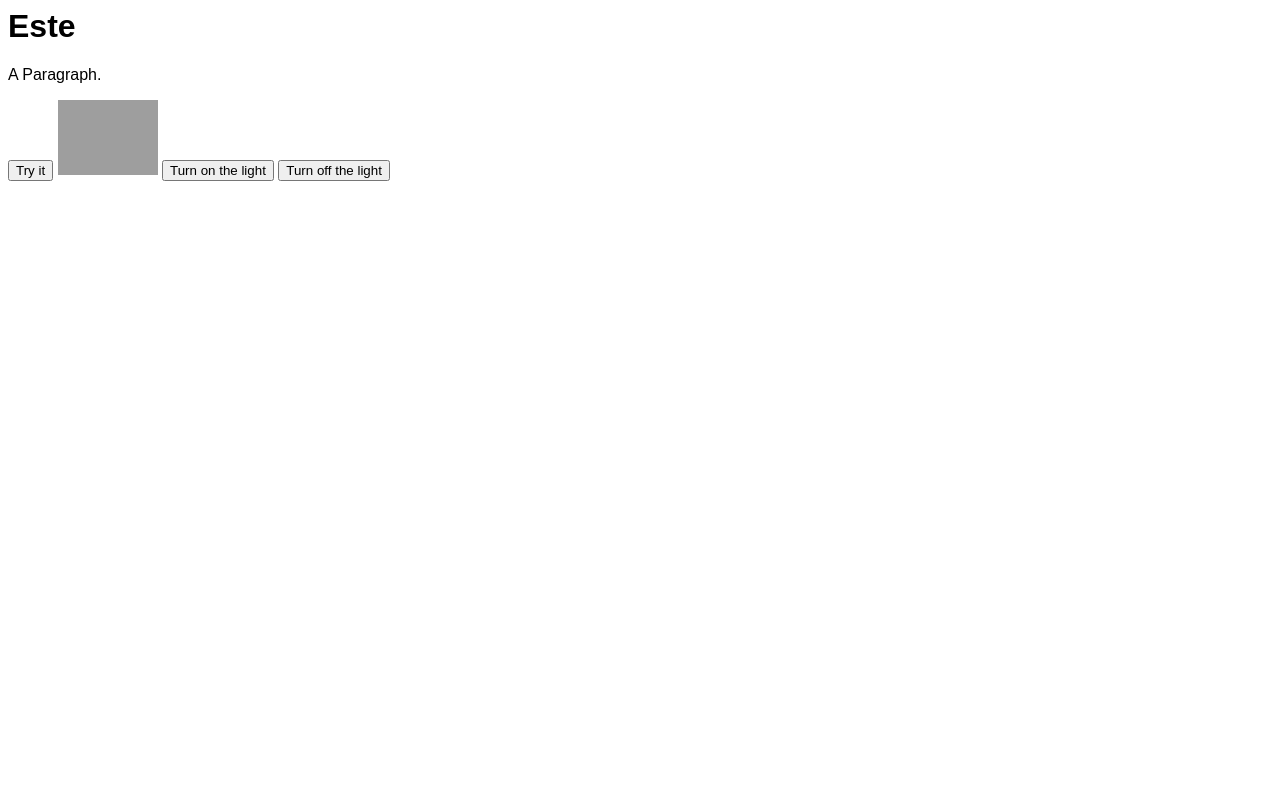
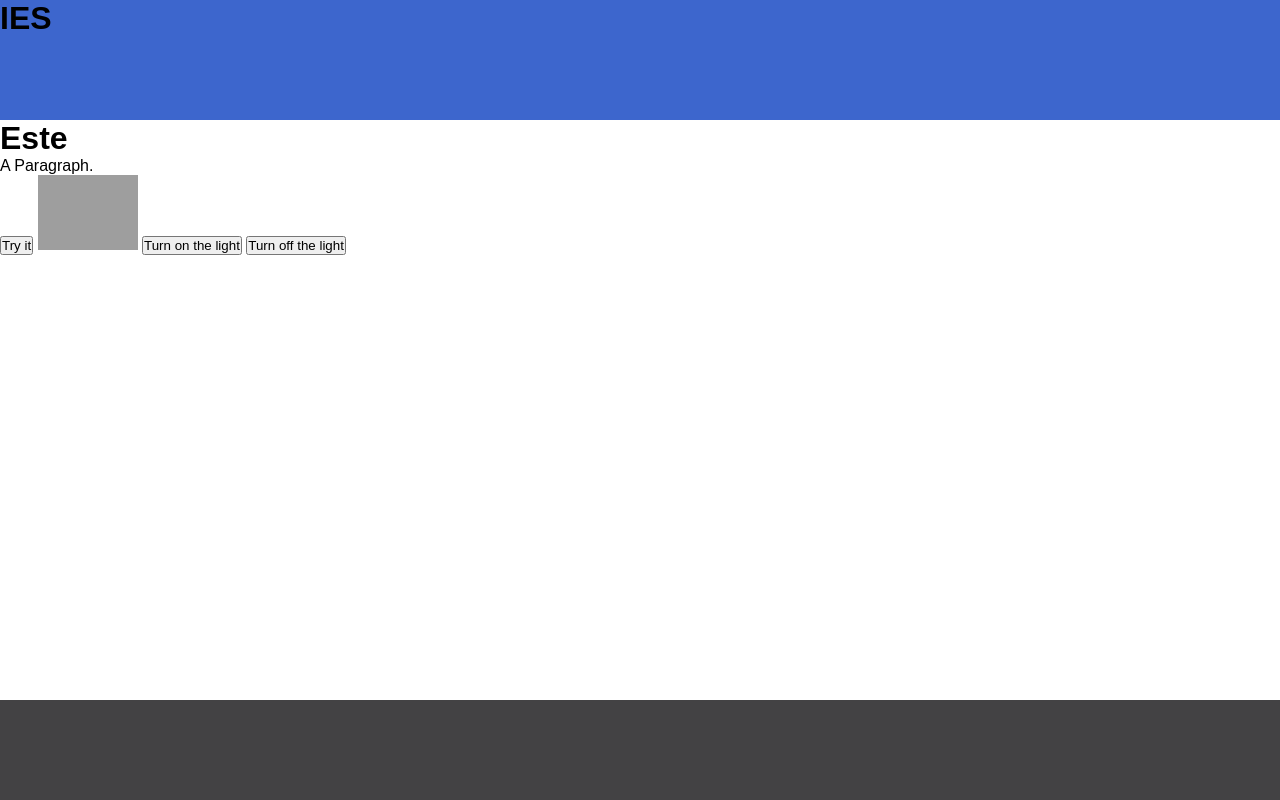
Before and after one commit to kmilo07/IntroduccionJavaScript, a plain HTML site: page index.html in a window 1280 px wide. Drawn offline with Linux system fonts and the light colour scheme; grey boxes are pictures that could not be loaded.

Commit message:
Se agrega una mejora al estilo

```diff
--- a/index.html
+++ b/index.html
@@ -7,6 +7,13 @@
 </head>
 
 <body>
+  <header>
+    <div id="izquierdoHeader">
+      <h1 id="h1Header">IES</h1>
+    </div>
+  </header>
+  <div class="contenido">
+
     <h1> Este </h1>
 
     <p id="demo">A Paragraph.</p>
@@ -17,6 +24,8 @@
 
     <button onclick="poweronlightbulb()">Turn on the light</button>
     <button onclick="powerofflightbulb()">Turn off the light</button>
+  </div>
+  <footer></footer>
 </body>
 
 </html>
--- a/styles.css
+++ b/styles.css
@@ -1,3 +1,26 @@
+* {
+  padding: 0;
+  margin: 0;
+}
 body {
   font-family: Arial, Helvetica, sans-serif;
 }
+
+header {
+  height: 120px;
+  width: 100%;
+  background: #3d66cd;
+}
+
+footer {
+  height: 100px;
+  width: 100%;
+  background: #434244;
+}
+
+.contenido {
+  height: calc(100vh - 220px);
+}
+#izquierdoHeader{
+  float: left;
+}
```
Lines whose indentation alone changed are shown as unchanged.
